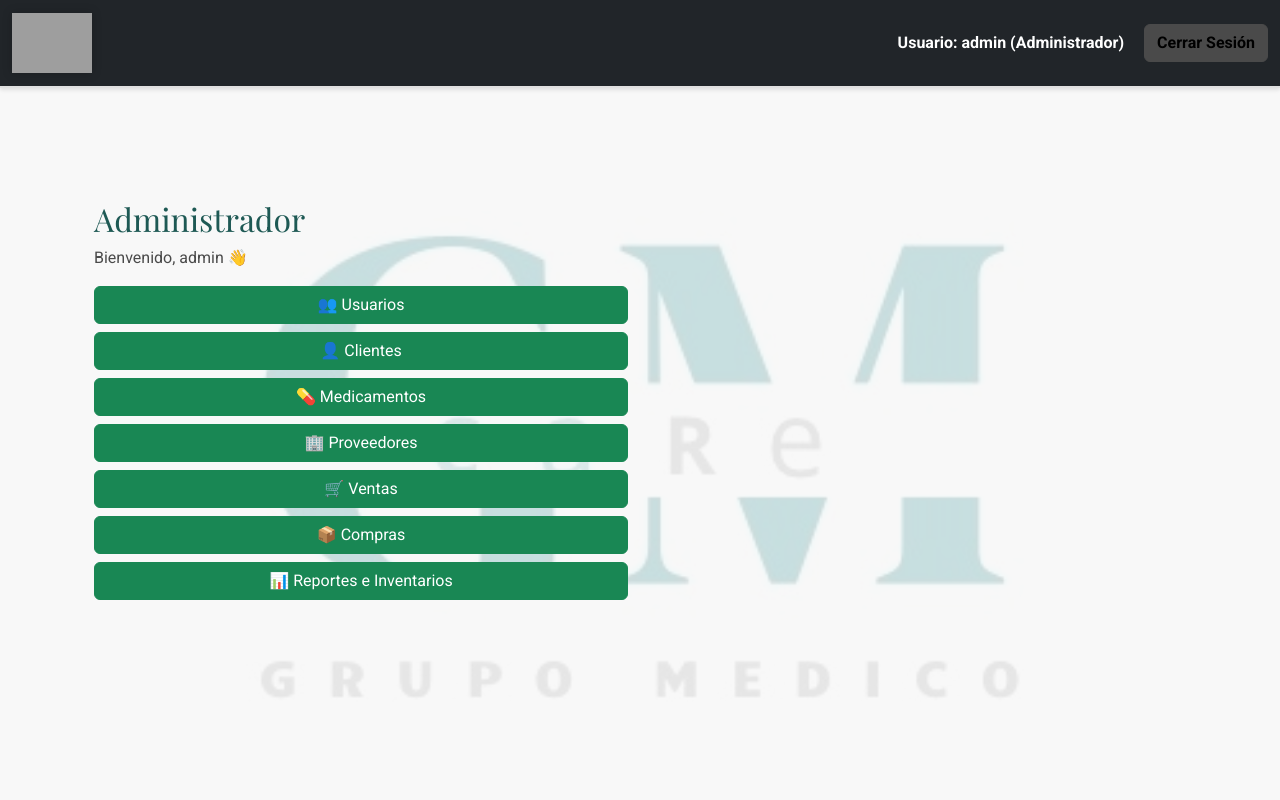
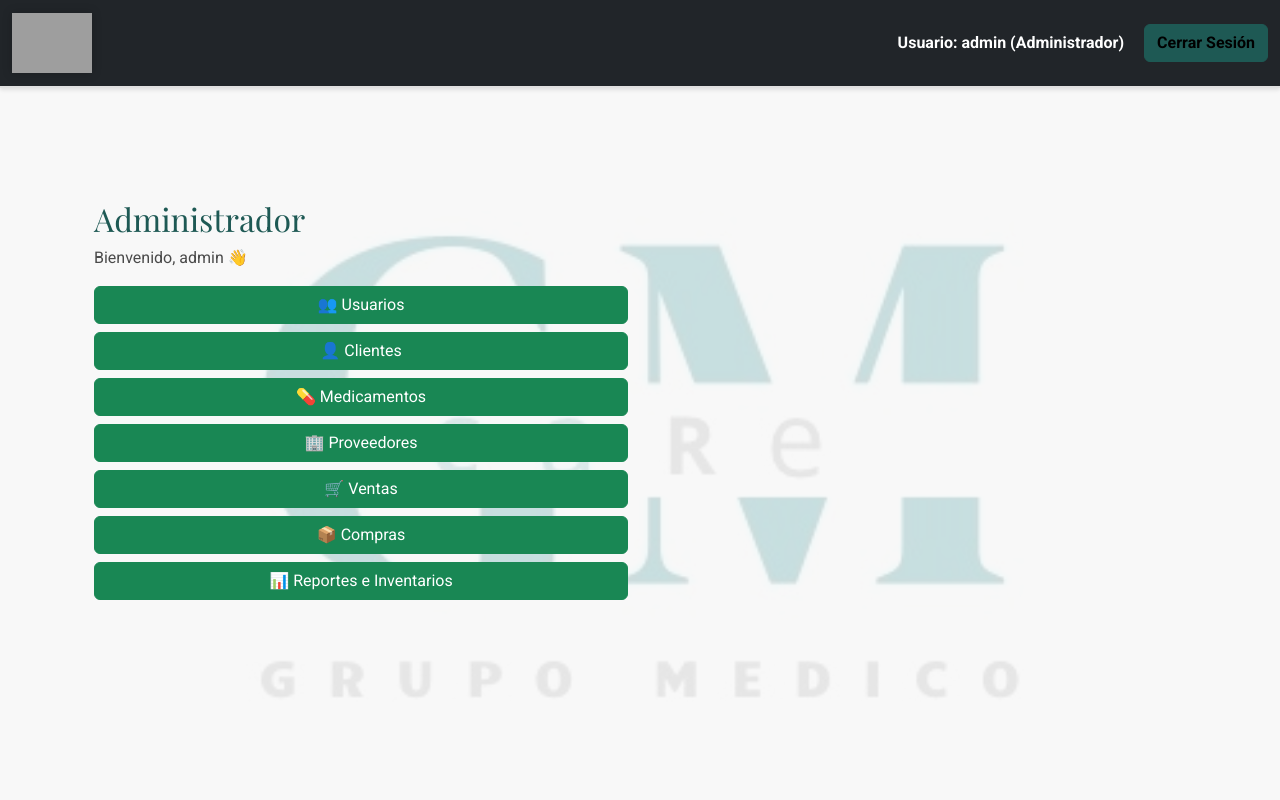
Before and after one commit to castdandc-debug/FarmaCaRe, a Flask app: page /dashboard in a window 1280 px wide. Run offline with Flask 3, Linux system fonts and the light colour scheme; a user stored in the database is signed in; grey boxes are pictures that could not be loaded.

Commit message:
Ajuste de CSS para el logo y el boton

```diff
--- a/app/static/css/custom.css
+++ b/app/static/css/custom.css
@@ -66,15 +66,15 @@ h1, h2, h3, h4, h5, h6 {
 
 /* Estilo para el botón de perfil y cerrar sesión */
 .btn-secondary {
-    background-color: var(--color-secondary); /* Color gris oscuro como fondo */
-    border-color: var(--color-secondary);
-    color: #fff; /* Texto blanco */
+    background-color: var(--color-primary); /* Color verde como fondo */
+    border-color: var(--color-primary);
+    color: var(--color-secondary); /* Texto gris oscuro */
     font-weight: 700;
 }
 
 .btn-secondary:hover {
-    background-color: #3d3d3d;
-    border-color: #3d3d3d;
+    background-color: #1a4d48;
+    border-color: #1a4d48;
 }
 
 /* Estilo para el botón de perfil de usuario */
```
